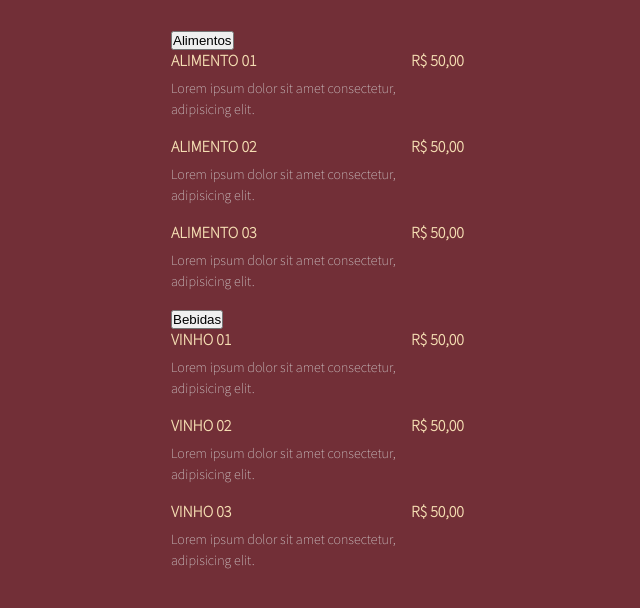
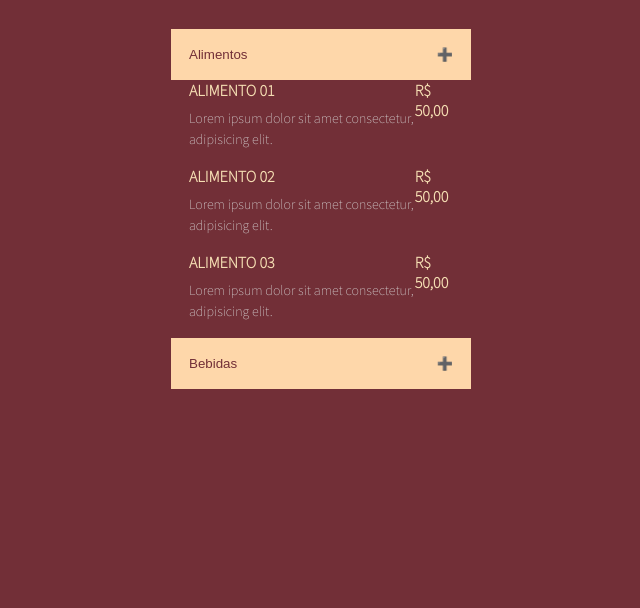
Before and after one commit to gustavommatos/cardapio_digital, a plain HTML site: page index.html in a window 1280 px wide. Both pictures are taken after a click on the button "Alimentos". Shown: the part 104-712 px from the top of the page, without its empty margins (319-959 px from the left). Drawn offline with Linux system fonts and the light colour scheme.

Commit message:
Update css

```diff
--- a/css/style.css
+++ b/css/style.css
@@ -80,3 +80,49 @@ li .details {
   font-size: 14px;
   line-height: 21px;
 }
+
+/* Style the buttons that are used to open and close the accordion panel */
+.accordion {
+    background-color: #FED7AA;
+    color: #722f37;
+    cursor: pointer;
+    padding: 18px;
+    width: 100%;
+    text-align: left;
+    border: none;
+    outline: none;
+    transition: 0.4s;
+  }
+
+  /* Add a background color to the button if it is clicked on (add the .active class with JS), and when you move the mouse over it (hover) */
+  .active, .accordion:hover {
+    background-color: #ffffff;
+  }
+
+  /* Style the accordion panel. Note: hidden by default */
+  .panel {
+    padding: 0 18px;
+    background-color: #722f37;
+    display: none;
+    overflow: hidden;
+  }
+
+  .panel {
+    padding: 0 18px;
+    background-color: #722f37;
+    max-height: 0;
+    overflow: hidden;
+    transition: max-height 0.2s ease-out;
+  }
+
+  .accordion:after {
+    content: '\02795'; /* Unicode character for "plus" sign (+) */
+    font-size: 13px;
+    color: #722f37;
+    float: right;
+    margin-left: 5px;
+  }
+
+  .active:after {
+    content: "\2796"; /* Unicode character for "minus" sign (-) */
+  }
```
